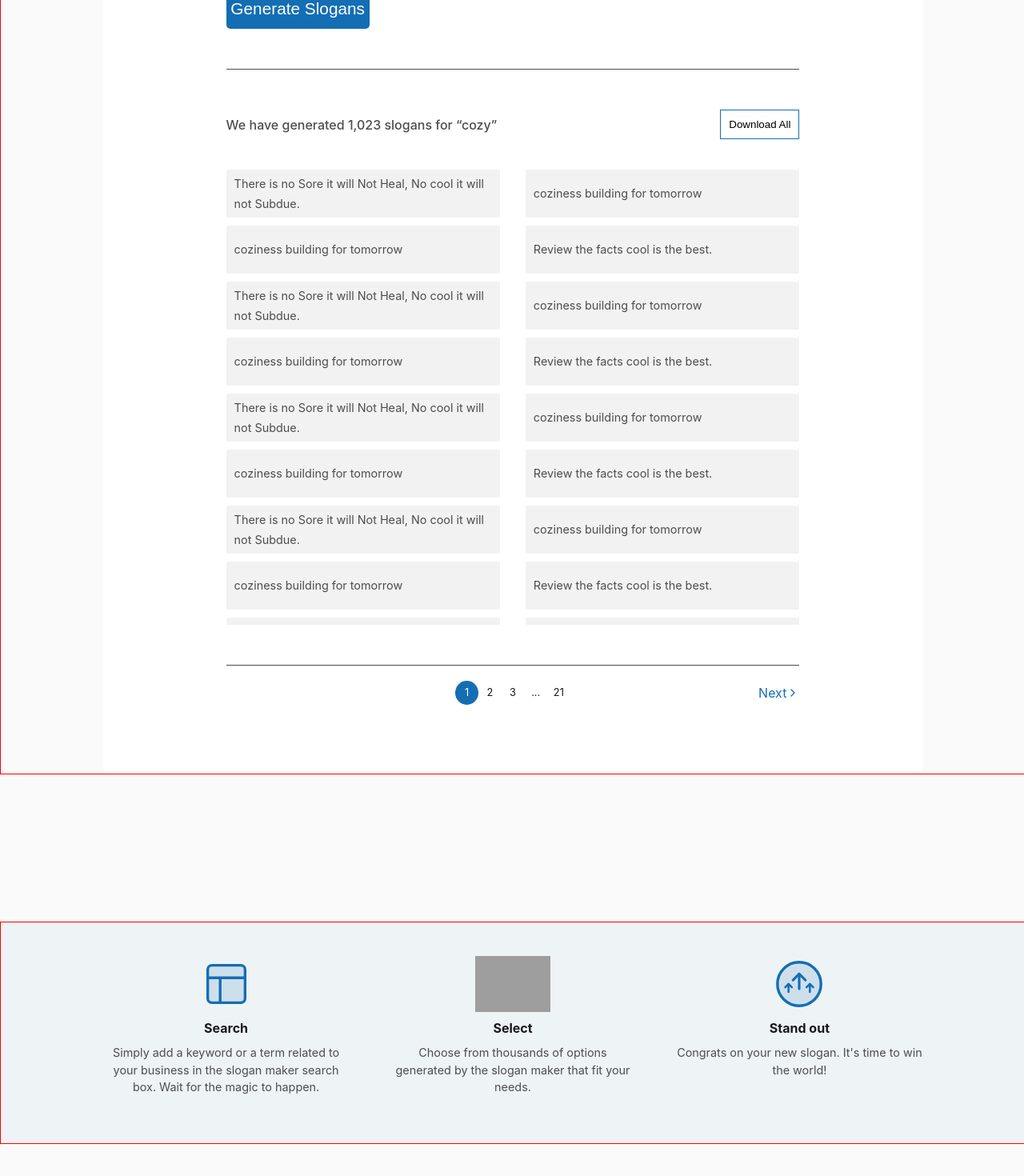
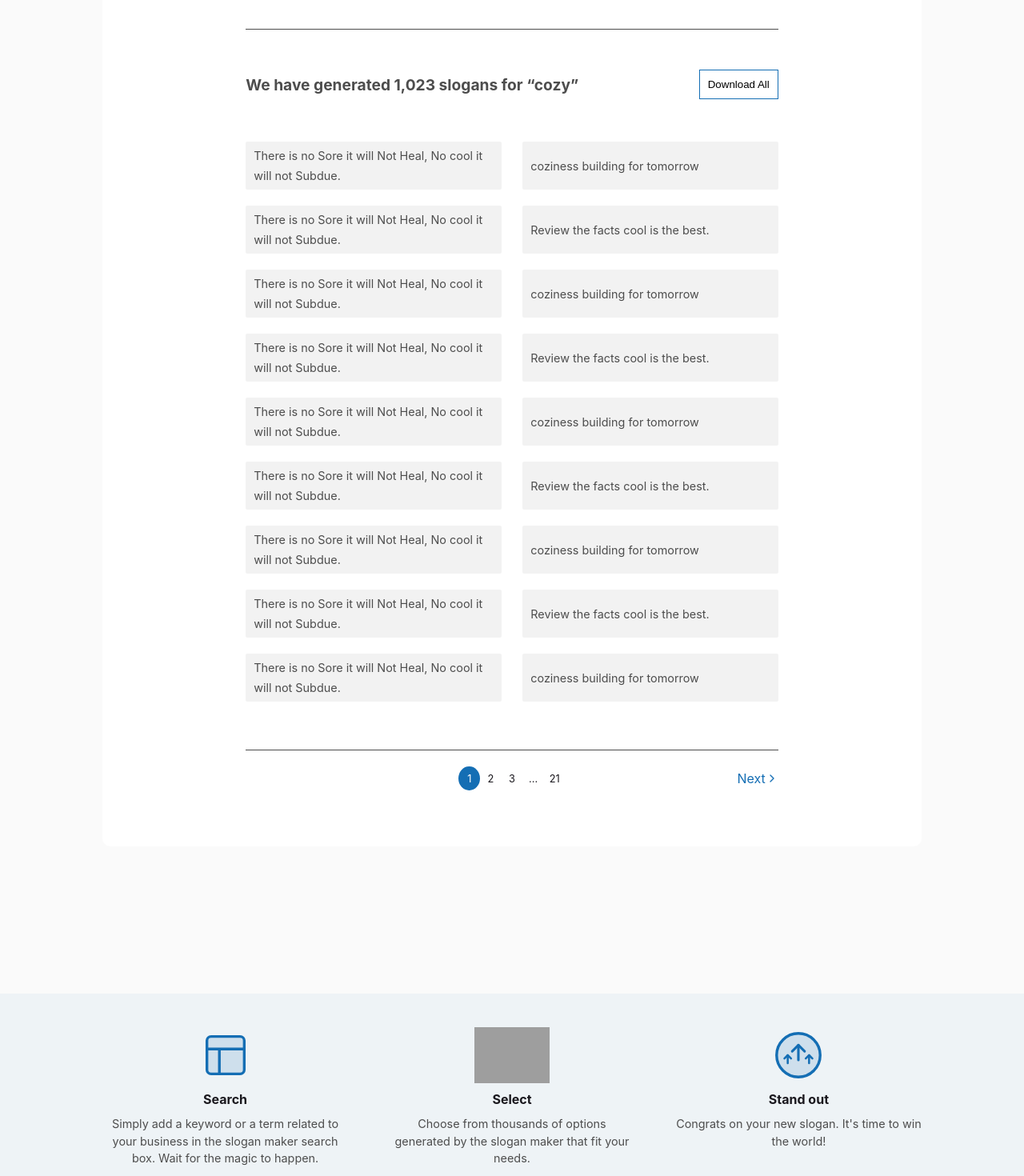
Before and after one commit to rahul975337/dukaan, a React (Create React App) app: page / in a window 1280 px wide. Shown: the part 520-1990 px from the top of the page at 80% size. Built offline with nearby package versions, Linux system fonts and the light colour scheme; grey boxes are pictures that could not be loaded.

Commit message:
form ui corrections

```diff
--- a/src/components/Footer/Footer.css
+++ b/src/components/Footer/Footer.css
@@ -8,7 +8,7 @@
   align-items: center;
   justify-content: flex-end;
 }
-.logo {
+.footer .logo {
   cursor: pointer;
 }
 .footer .top_container,
--- a/src/components/Form/Form.css
+++ b/src/components/Form/Form.css
@@ -1,6 +1,6 @@
 .form {
   width: 100%;
-  height: 1350px;
+  /* height: 00px; */
   display: flex;
   z-index: 3;
   background: transparent;
@@ -9,29 +9,26 @@
   align-items: center;
   justify-content: center;
   flex-direction: column;
-  border: 1px solid red;
 }
 .form > .container {
   width: 80%;
-  height: 100%;
   background-color: var(--white);
   border-radius: 10px;
+  padding: 50px 0;
   display: flex;
   flex-direction: column;
   align-items: center;
   justify-content: center;
 }
 .form .inner__container {
-  height: 90%;
-
   display: flex;
   flex-direction: column;
   align-items: center;
   justify-content: space-between;
-  width: 70%;
+  width: 65%;
 }
 .form__top {
-  height: 30%;
+  height: 40vh;
   width: 100%;
   margin-bottom: 50px;
   display: flex;
@@ -101,11 +98,13 @@
 
 .list {
   width: 100%;
+  height: 100vh;
   padding: 50px 0;
   border-top: 1px solid var(--grey);
   color: var(--grey);
   border-bottom: 1px solid var(--grey);
   display: flex;
+  /* border: 1px solid red; */
   flex-direction: column;
   justify-content: space-between;
   align-items: center;
@@ -114,7 +113,8 @@
   display: flex;
   width: 100%;
   flex-direction: row;
-  font-weight: 500;
+  font-weight: 700;
+  font-size: 1.2rem;
   justify-content: space-between;
   align-items: center;
 }
--- a/src/components/Form/Form.js
+++ b/src/components/Form/Form.js
@@ -2,7 +2,6 @@ import "./Form.css";
 import FormTop from "./FormTop";
 import Pagination from "./Pagination";
 import Slogans from "./Slogans";
-
 function Form() {
   return (
     <div className="form">
--- a/src/components/Header/Header.css
+++ b/src/components/Header/Header.css
@@ -9,7 +9,7 @@
   flex-direction: column;
   align-items: center;
 }
-.logo {
+.header .logo {
   cursor: pointer;
 }
 .header .container {
@@ -19,14 +19,14 @@
   justify-content: space-between;
   align-items: center;
 }
-.buttons {
+.header .buttons {
   display: flex;
   flex-direction: row;
   align-items: center;
   justify-content: space-between;
   width: 220px;
 }
-button {
+.header button {
   cursor: pointer;
 }
 .signin {
--- a/src/components/Process/Process.css
+++ b/src/components/Process/Process.css
@@ -7,12 +7,10 @@
   flex-direction: column;
   align-items: center;
   justify-content: center;
-  border: 1px solid red;
 }
-.process__container {
+.process .container {
   width: 80%;
   height: 100%;
-  /* border: 1px solid red; */
   display: flex;
   flex-direction: row;
   justify-content: space-between;
@@ -23,26 +21,22 @@
   display: flex;
   width: 30%;
   height: 80%;
-  /* border: 1px solid red; */
   flex-direction: column;
   align-items: center;
   justify-content: flex-start;
   text-align: center;
 }
 .process__item > img {
-  /* border: 1px solid red; */
   margin-bottom: 10px;
   height: 70px;
 }
 .process__title {
   color: var(--black);
   margin-bottom: 10px;
-  /* border: 1px solid red; */
   font-weight: bold;
 }
 .process__desc {
   color: var(--grey);
-  /* border: 1px solid red; */
   font-size: 0.9rem;
   line-height: 1.5em;
 }
--- a/src/components/Process/Process.js
+++ b/src/components/Process/Process.js
@@ -1,34 +1,16 @@
-import step1 from "./../../assets/process/step1.svg";
-import step2 from "./../../assets/process/step2.svg";
-import step3 from "./../../assets/process/step3.svg";
+import { data } from "../../data/processData";
 import "./Process.css";
 function Process() {
   return (
     <div className="process">
-      <div className="process__container">
-        <div className="process__item">
-          <img src={step1} alt="" />
-          <div className="process__title">Search</div>
-          <div className="process__desc">
-            Simply add a keyword or a term related to your business in the
-            slogan maker search box. Wait for the magic to happen.
+      <div className="container">
+        {data.map((item) => (
+          <div key={item.id} className="process__item">
+            <img src={item.img} alt="" />
+            <div className="process__title">{item.title}</div>
+            <div className="process__desc">{item.desc}</div>
           </div>
-        </div>
-        <div className="process__item">
-          <img src={step2} alt="" />
-          <div className="process__title">Select</div>
-          <div className="process__desc">
-            Choose from thousands of options generated by the slogan maker that
-            fit your needs.
-          </div>
-        </div>
-        <div className="process__item">
-          <img src={step3} alt="" />
-          <div className="process__title">Stand out</div>
-          <div className="process__desc">
-            Congrats on your new slogan. It's time to win the world!
-          </div>
-        </div>
+        ))}
       </div>
     </div>
   );
--- a/src/components/Products/Products.css
+++ b/src/components/Products/Products.css
@@ -1,7 +1,6 @@
 .products {
   width: 100%;
   padding: 70px 0;
-  /* border: 1px solid red; */
   display: flex;
   flex-direction: column;
   align-items: center;
@@ -9,7 +8,6 @@
 
 .products > .container {
   width: 80%;
-  /* border: 1px solid red; */
   display: flex;
   flex-direction: column;
 }
@@ -21,7 +19,6 @@
 .product__list {
   display: flex;
   flex-direction: row;
-  /* border: 1px solid red; */
   flex-wrap: wrap;
   justify-content: space-between;
 }
@@ -30,8 +27,6 @@
   display: flex;
   flex-direction: column;
   justify-content: space-between;
-  /* border: 1px solid red; */
-  /* align-items: center; */
   width: 30%;
   color: var(--black);
   margin-top: 50px;
@@ -44,7 +39,6 @@
 }
 
 .product > .desc {
-  /* font-size: 0.9rem; */
   line-height: 1.5em;
   color: var(--grey);
 }
--- a/src/data/formData.js
+++ b/src/data/formData.js
@@ -1,19 +1,19 @@
 export const data = [
   "There is no Sore it will Not Heal, No cool it will not Subdue.",
   "coziness building for tomorrow",
-  "coziness building for tomorrow",
+  "There is no Sore it will Not Heal, No cool it will not Subdue.",
   "Review the facts cool is the best.",
   "There is no Sore it will Not Heal, No cool it will not Subdue.",
   "coziness building for tomorrow",
-  "coziness building for tomorrow",
+  "There is no Sore it will Not Heal, No cool it will not Subdue.",
   "Review the facts cool is the best.",
   "There is no Sore it will Not Heal, No cool it will not Subdue.",
   "coziness building for tomorrow",
-  "coziness building for tomorrow",
+  "There is no Sore it will Not Heal, No cool it will not Subdue.",
   "Review the facts cool is the best.",
   "There is no Sore it will Not Heal, No cool it will not Subdue.",
   "coziness building for tomorrow",
-  "coziness building for tomorrow",
+  "There is no Sore it will Not Heal, No cool it will not Subdue.",
   "Review the facts cool is the best.",
   "There is no Sore it will Not Heal, No cool it will not Subdue.",
   "coziness building for tomorrow",
--- /dev/null
+++ b/src/data/processData.js
@@ -0,0 +1,23 @@
+import step1 from "./../assets/process/step1.svg";
+import step2 from "./../assets/process/step2.svg";
+import step3 from "./../assets/process/step3.svg";
+export const data = [
+  {
+    id: 1,
+    title: "Search",
+    img: step1,
+    desc: "Simply add a keyword or a term related to your business in the slogan maker search box. Wait for the magic to happen.",
+  },
+  {
+    id: 2,
+    title: "Select",
+    img: step2,
+    desc: "Choose from thousands of options generated by the slogan maker that fit your needs.",
+  },
+  {
+    id: 3,
+    title: "Stand out",
+    img: step3,
+    desc: "Congrats on your new slogan. It's time to win the world!",
+  },
+];
--- a/src/index.css
+++ b/src/index.css
@@ -8,7 +8,6 @@
 }
 * {
   margin: 0;
-  overflow: auto;
   padding: 0;
 }
 body {
```
